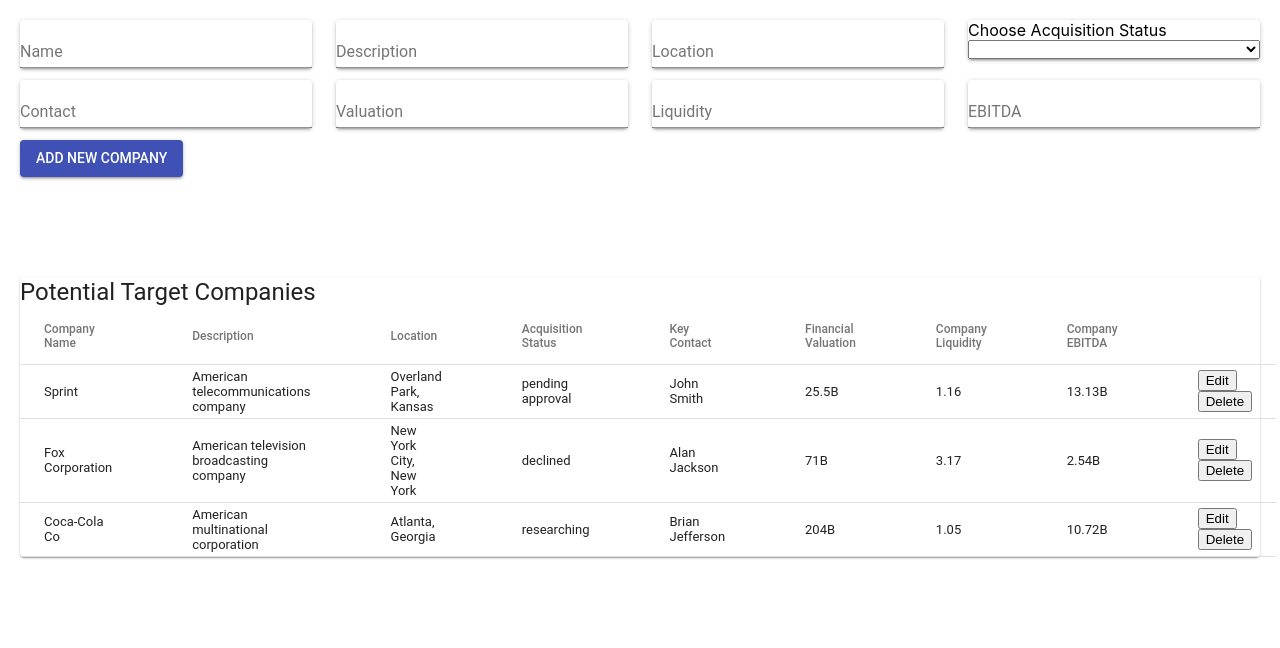
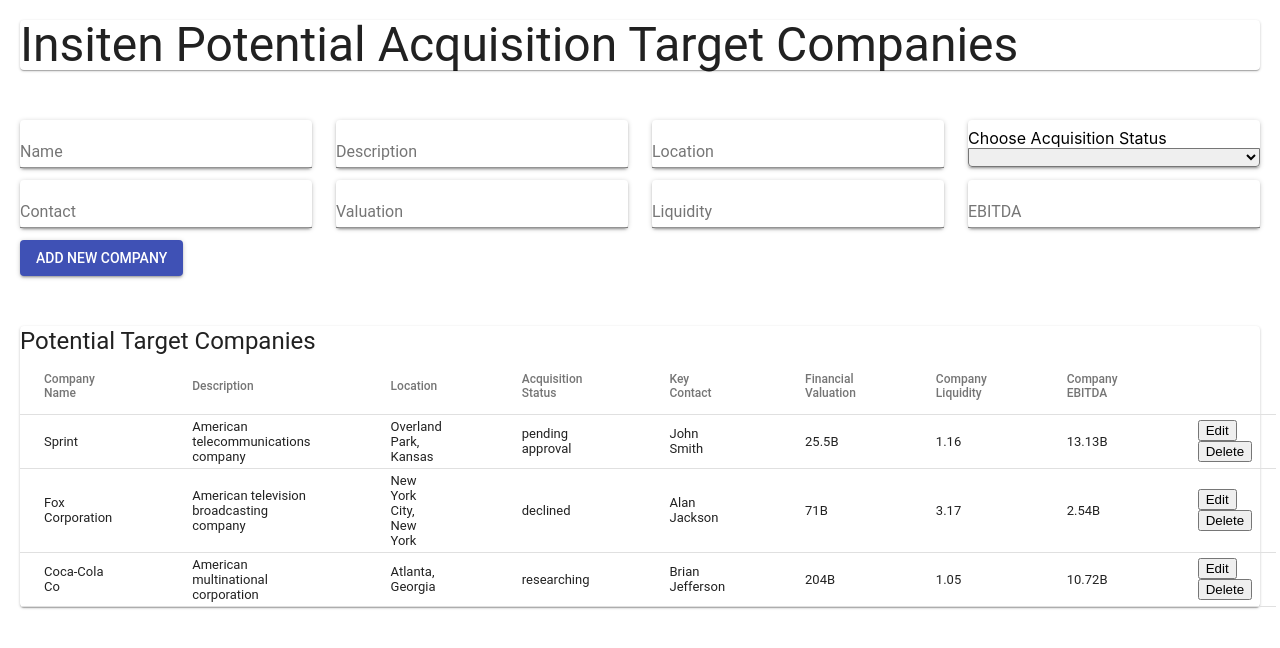
Before and after one commit to MadJHale/insiten_code_challenge, a React (Create React App) app: page / in a window 1280 px wide. Shown: the top 648 px of the page. Built offline with nearby package versions, Linux system fonts and the light colour scheme.

Commit message:
Updated style. Updating new form reducer

```diff
--- a/src/actions/index.js
+++ b/src/actions/index.js
@@ -1,8 +1,7 @@
-let nextTargetId = 0;
-export const addNewTarget = text => ({
+export const addNewTarget = (nextTargetId, newTarget) => ({
   type: 'ADD_TARGET',
-  id: nextTargetId++,
-  text
+  id: nextTargetId,
+  newTarget
 })
 
 export const editTarget = data => ({
--- a/src/components/App.css
+++ b/src/components/App.css
@@ -27,17 +27,32 @@
   padding: 20px;
 }
 
+header {
+  margin-bottom: 50px;
+}
+
 .inputFields {
   width: 100%;
 }
 
 .statusSelection {
-  display: inline-grid;
+  margin-top: 8px;
+  border: 0;
+  display: inline-flex;
+  padding: 0;
+  position: relative;
+  min-width: 0;
+  flex-direction: column;
+  vertical-align: top;
   width: 100%;
 }
 
+.statusSelection select {
+  border-radius: 0 0 4px 4px;
+}
+
 .TargetList {
-  margin-top: 100px;
+  margin-top: 50px;
 }
 
 @keyframes App-logo-spin {
--- a/src/components/App.js
+++ b/src/components/App.js
@@ -1,6 +1,8 @@
 import React from 'react';
 import AddNewTarget from '../containers/AddNewTarget';
 import TargetList from '../containers/TargetList';
+import Paper from '@material-ui/core/Paper';
+import Typography from '@material-ui/core/Typography';
 import './App.css';
 
 const handleNewTarget = values => {
@@ -9,6 +11,11 @@
 
 const App = () => (
   <div className="InsitenApp">
+    <header>
+      <Paper elevation={1}>
+        <Typography variant="h3" component="h1">Insiten Potential Acquisition Target Companies</Typography>
+      </Paper>
+    </header>
     <AddNewTarget onSubmit={handleNewTarget} />
     <TargetList />
   </div>
--- a/src/containers/AddNewTarget.js
+++ b/src/containers/AddNewTarget.js
@@ -37,7 +37,9 @@
                         <Paper><Field name="location" component={RenderTextField} placeholder="Enter company location" label="Location" className="inputFields" /></Paper>
                     </Grid>
                     <Grid item xs={3}>
-                        <Paper className="statusSelection"><label>Choose Acquisition Status</label>
+                        <Paper>
+                            <div className="statusSelection">
+                            <label>Choose Acquisition Status</label>
                             <Field name="status" component="select" label="Status">
                                 <option />
                                 <option value="researching">Researching</option>
@@ -45,6 +47,7 @@
                                 <option value="approved">Approved</option>
                                 <option value="declined">Declined</option>
                             </Field>
+                            </div>
                         </Paper>
                     </Grid>
                     </Grid>
--- a/src/containers/TargetList.js
+++ b/src/containers/TargetList.js
@@ -1,21 +1,18 @@
 import { connect } from 'react-redux';
 import TargetListTable from '../components/TargetListTable';
 import { Field, reduxForm, formValueSelector } from 'redux-form';
-import {updateTable, editTarget, deleteTarget } from '../actions';
+import {addNewTarget, updateTable, editTarget, deleteTarget } from '../actions';
 
-const addNewTargets = (currentTargets, newTarget) => {
-    let newId = currentTargets[currentTargets.length - 1].id + 1;
-    if(newTarget.acquisitionTarget && newTarget.acquisitionTarget.submitSucceeded == true) {
-        currentTargets.push({
-            id: newId++,
-            ...newTarget.acquisitionTarget.values
-        });
-    }
-    return currentTargets;
-}
+// const addNewTargets = (currentTargets, newTarget) => {
+//     let newId = currentTargets[currentTargets.length - 1].id + 1;
+//     if(newTarget.acquisitionTarget && newTarget.acquisitionTarget.submitSucceeded == true) {
+//         dispatch(addNewTarget(newId, newTarget.acquisitionTarget.values));
+//     }
+//     return currentTargets;
+// }
 
 const mapStateToProps = state => ({
-  targets: addNewTargets(state.targets, state.form)
+  targets: state.targets
 });
 
 const mapDispatchToProps = dispatch => ({
@@ -33,6 +30,11 @@
         return () => {
             dispatch(updateTable(id));
         }
+    },
+    addTarget(id, newTargetValues) {
+        return () => {
+            dispatch(addNewTarget(id, newTargetValues));
+        }
     }
 });
 
--- a/src/reducers/targets.js
+++ b/src/reducers/targets.js
@@ -5,7 +5,7 @@
                 ...state,
                 {
                 id: action.id,
-                companies: action.text
+                targets: action.newTarget
                 }
             ];
         case 'EDIT_TARGET':
```
